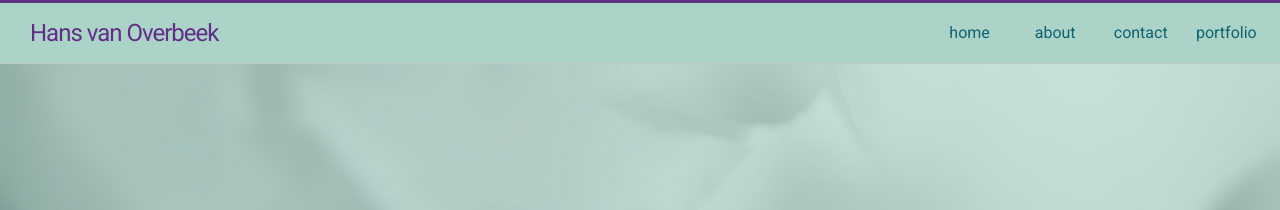
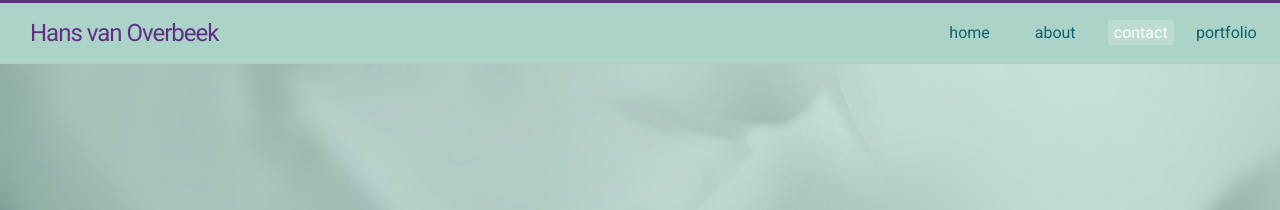
Before and after one commit to hansvanoverbeek/photoblog, a Jekyll site: the page built from contact.md, in a window 1280 px wide. Shown: the top 210 px of the page. Built offline with Jekyll 4.4.1, drawn with Linux system fonts in a browser that asks for light colours.

Commit message:
class current voor de topnavigatie

```diff
--- a/_includes/header.html
+++ b/_includes/header.html
@@ -5,9 +5,9 @@
   <nav>
     <ul class="{{ include.navclass }}">
       <li><a href="{{site.baseurl}}/" class="{% if page.url == '/' %}current{% endif %}">home</a></li>
-      <li><a href="{{site.baseurl}}/about/" class="{% if page.url == '{{ site.baseurl }}/about/' %}current{% endif %}">about</a></li>
-      <li><a href="{{site.baseurl}}/contact/" class="{% if page.url == '{{ site.baseurl }}/contact/' %}current{% endif %}">contact</a></li>
-      <li><a href="{{site.baseurl}}/portfolio" class="{% if page.url == '{{ site.baseurl }}/portfolio/' %}current{% endif %}">portfolio</a></li>
+      <li><a href="{{site.baseurl}}/about/" class="{% if page.url == '/about/' %}current{% endif %}">about</a></li>
+      <li><a href="{{site.baseurl}}/contact/" class="{% if page.url == '/contact/' %}current{% endif %}">contact</a></li>
+      <li><a href="{{site.baseurl}}/portfolio" class="{% if page.url == '/portfolio/' %}current{% endif %}">portfolio</a></li>
     </ul>
   </nav>
 
```
